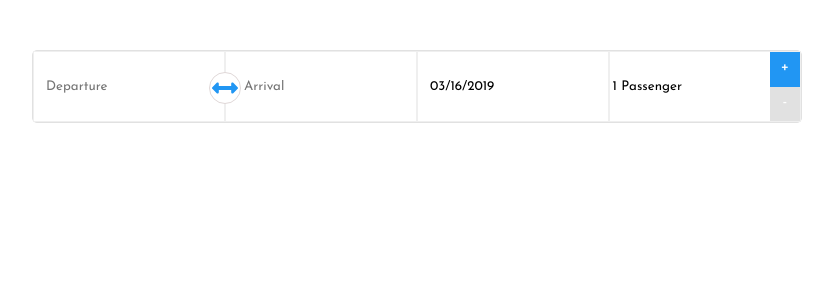
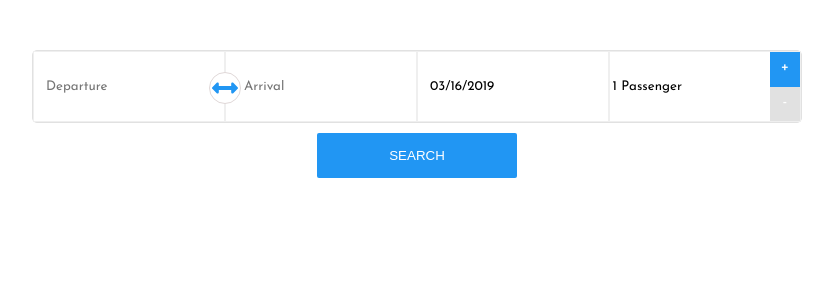
Before and after one commit to abdel-h/sobussearch, a React (Create React App) app: page / in a window 1280 px wide. Shown: the top 300 px of the page, without its empty margins (223-1056 px from the left). Built offline with nearby package versions, Linux system fonts and the light colour scheme.

Commit message:
Added Invalid location message

```diff
--- a/src/App.css
+++ b/src/App.css
@@ -48,7 +48,7 @@ input:focus {
 .main-search {
     display: flex;
     width: 60%;
-    margin: 50px auto;
+    margin: 50px auto 10px auto;
     border: 1px solid #e1e1e1;
     border-radius: 5px;
 }
@@ -67,6 +67,7 @@ input:focus {
     overflow-y: scroll;
     position: absolute;
     border: 1px solid #e1e1e1;
+    background: #fff;
     border-radius: 5px;
     padding: 6px;
     border-top: none;
@@ -134,14 +135,18 @@ input:focus {
 .react-datepicker__day--selected {
     background: #2196f3;
 }
-
-/* @media screen and (min-width: 1024px) {
-    .main-search__field--text,
-    .react-datepicker__input-container input {
-        padding: 28px 0;
-        width: 100%;
-    }
-} */
+.main-search__search-btn {
+    width: 200px;
+    margin: 0 auto;
+    display: block;
+    background: #2196f3;
+    border: none;
+    padding: 15px;
+    color: #fff;
+    text-transform: uppercase;
+    cursor: pointer;
+    border-radius: 2px;
+}
 @media screen and (min-width: 1024px) {
     .main-search-passengers input {
         padding: 28px 0.2vw;
--- a/src/App.js
+++ b/src/App.js
@@ -87,7 +87,15 @@ class App extends Component {
             arrival: newArrival
         });
     };
-
+    doSearch = () => {
+        let searchObject = {
+            departure: this.state.departure,
+            arrival: this.state.arrival,
+            date: this.state.selectedDate,
+            passengers: this.state.passengers
+        };
+        console.log(searchObject);
+    };
     inputFocused = fieldName => {
         setTimeout(() => {
             this.setState({ focusedInput: fieldName });
@@ -122,6 +130,7 @@ class App extends Component {
         const { data, returnData } = this.state;
 
         return (
+            <>
                 <div className="main-search">
                     <div className="main-search__field main-search--departure">
                         {this.renderAutoCompleteField(
@@ -157,6 +166,13 @@ class App extends Component {
                         />
                     </div>
                 </div>
+                <button
+                    className="main-search__search-btn"
+                    onClick={this.doSearch}
+                >
+                    search
+                </button>
+            </>
         );
     }
 }
--- a/src/components/AutoCompleteField.js
+++ b/src/components/AutoCompleteField.js
@@ -40,6 +40,7 @@ export default class AutoCompleteField extends Component {
     renderAutoCompleteResults = () => {
         const { showResults } = this.props;
         if (showResults && this.state.focused)
+            if (this.props.data.length) {
                 return (
                     <div className="autocomplete-results">
                         {this.props.data.map((d, index) => {
@@ -59,5 +60,10 @@ export default class AutoCompleteField extends Component {
                         })}
                     </div>
                 );
+            } else {
+                return (
+                    <div className="autocomplete-results">Invalid Location</div>
+                );
+            }
     };
 }
```
Lines whose indentation alone changed are shown as unchanged.
